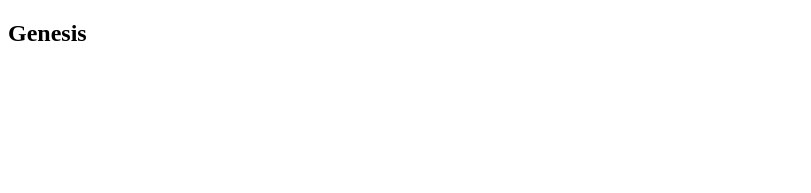
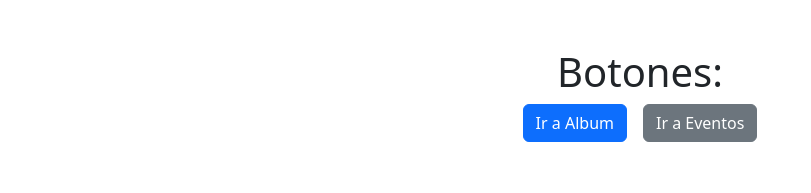
Before and after one commit to GEO084/Parcial1, a plain HTML site: page index.html in a window 1280 px wide. Shown: the whole page, without its empty margins (0-811 px from the left). Drawn offline with nearby package versions, Linux system fonts and the light colour scheme.

Commit message:
mensajes desde index

```diff
--- a/index.html
+++ b/index.html
@@ -3,9 +3,17 @@
 <head>
     <meta charset="UTF-8">
     <meta name="viewport" content="width=device-width, initial-scale=1.0">
-    <title>Document</title>
+    <title>Index</title>
+    <link href="https://cdn.jsdelivr.net/npm/bootstrap@5.3.0-alpha1/dist/css/bootstrap.min.css" rel="stylesheet">
 </head>
 <body>
-    <h2>Genesis</h2>
+    <div class="container text-center py-5">
+        <h1>Botones:</h1>
+        <div class="d-flex justify-content-center gap-3">
+          <a href="album.html" class="btn btn-primary">Ir a Album</a>
+          <a href="eventos.html" class="btn btn-secondary">Ir a Eventos</a>
+        </div>
+    </div>
+    <script src="https://cdn.jsdelivr.net/npm/bootstrap@5.3.0/dist/js/bootstrap.bundle.min.js"></script>
 </body>
 </html>
```
